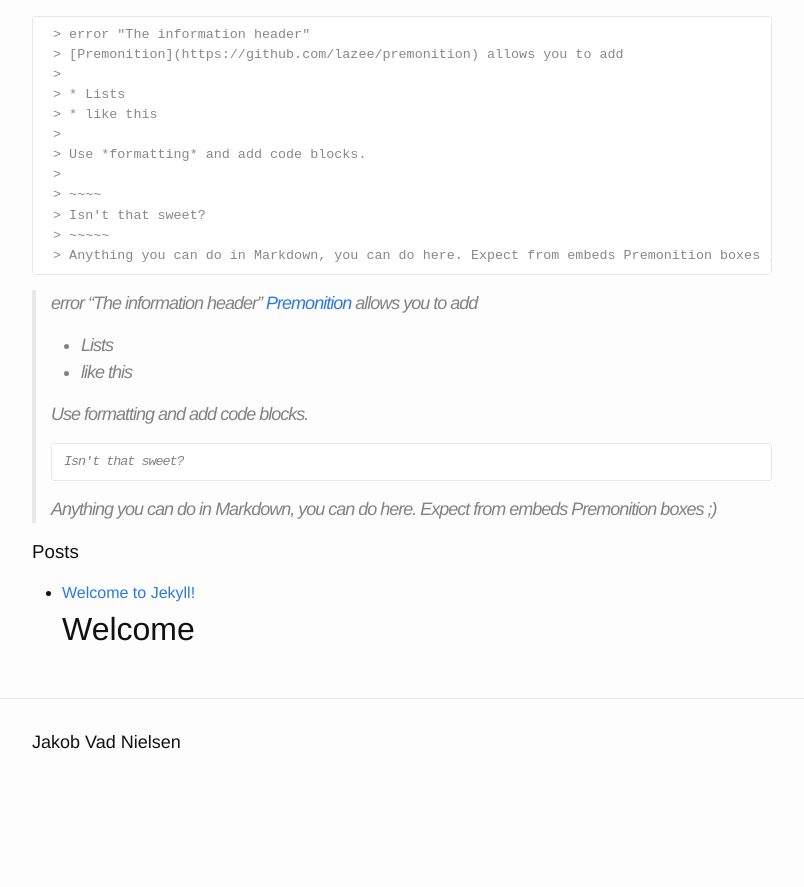
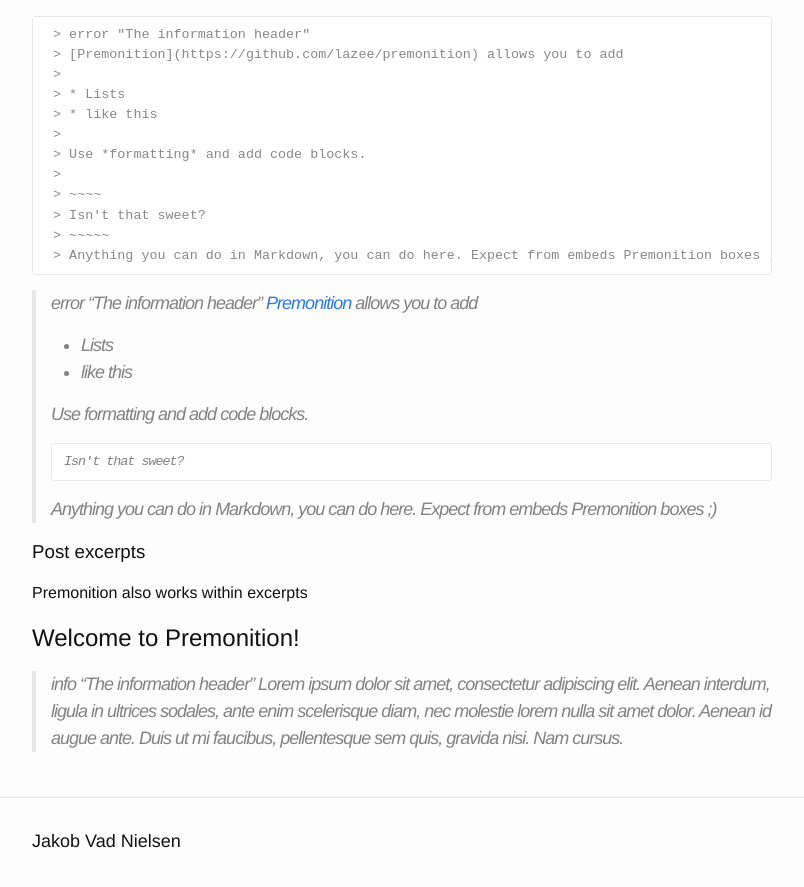
Before and after one commit to lazee/premonition-demo, a Jekyll site: the page built from index.md, in a window 1280 px wide and 900 px high, scrolled down 1559 px. Shown: the top 887 px of the window, without its empty margins (238-1042 px from the left). Built offline with Jekyll 4.4.1, drawn with Linux system fonts in a browser that asks for light colours; before the commit the page ends 2360 px from its top, so only the background shows below that.

Commit message:
Updated with 4.0 checks

```diff
--- a/Gemfile
+++ b/Gemfile
@@ -2,5 +2,5 @@
 gem 'jekyll', '~> 4.0.0'
 group :jekyll_plugins do
   gem 'jekyll-feed', '~> 0.13.0'
-  gem 'premonition', '4.0.0' , path: "/Users/jakob/Code/premonition"
+  gem 'premonition', '4.0.0' #, path: "/Users/jakob/Code/premonition"
 end
--- /dev/null
+++ b/_layouts/post.html
@@ -0,0 +1,5 @@
+---
+layout: default
+---
+
+{{ content }}
--- a/index.md
+++ b/index.md
@@ -1,6 +1,5 @@
 ---
 layout: default
-excerpt_separator: <!--more-->
 ---
 
 [Premonition](https://github.com/lazee/premonition) is a [Jekyll](https://jekyllrb.com/) plugin
@@ -25,8 +24,6 @@
 > Lorem ipsum dolor sit amet, consectetur adipiscing elit. Aenean interdum, ligula in
 > ultrices sodales, ante enim scelerisque diam, nec molestie lorem nulla sit amet dolor.
 > Aenean id augue ante. Duis ut mi faucibus, pellentesque sem quis, gravida nisi. Nam cursus.
-
-<!--more-->
 
 ### Note without title
 
@@ -115,13 +112,11 @@
 >
 > Anything you can do in Markdown, you can do here. Expect from embeds Premonition boxes ;)
 
-### Posts
+### Post excerpts
 
-<ul>
-  {% for post in site.posts %}
-    <li>
-      <a href="{{ post.url }}">{{ post.title }}</a>
-      {{ post.excerpt }}
-    </li>
-  {% endfor %}
-</ul>
+Premonition also works within excerpts
+
+{% for post in site.posts %}
+  <h2>{{ post.title }}</h2>
+  {{ post.excerpt }}
+{% endfor %}
```
Also changed, not shown: _posts/2020-03-02-blog-post.md (added, +16 -0 lines), _posts/2020-03-12-blog_post.md (deleted, +0 -10 lines), 1 other file.
